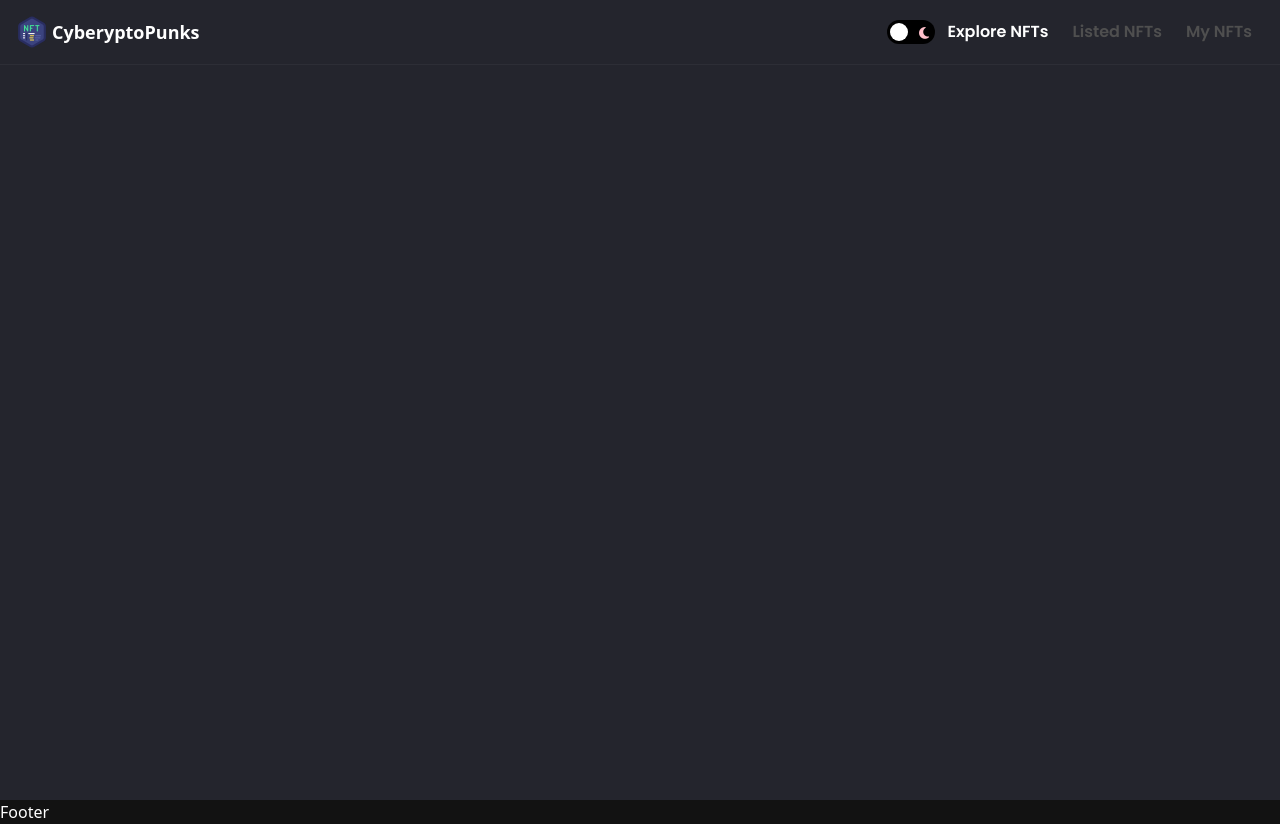
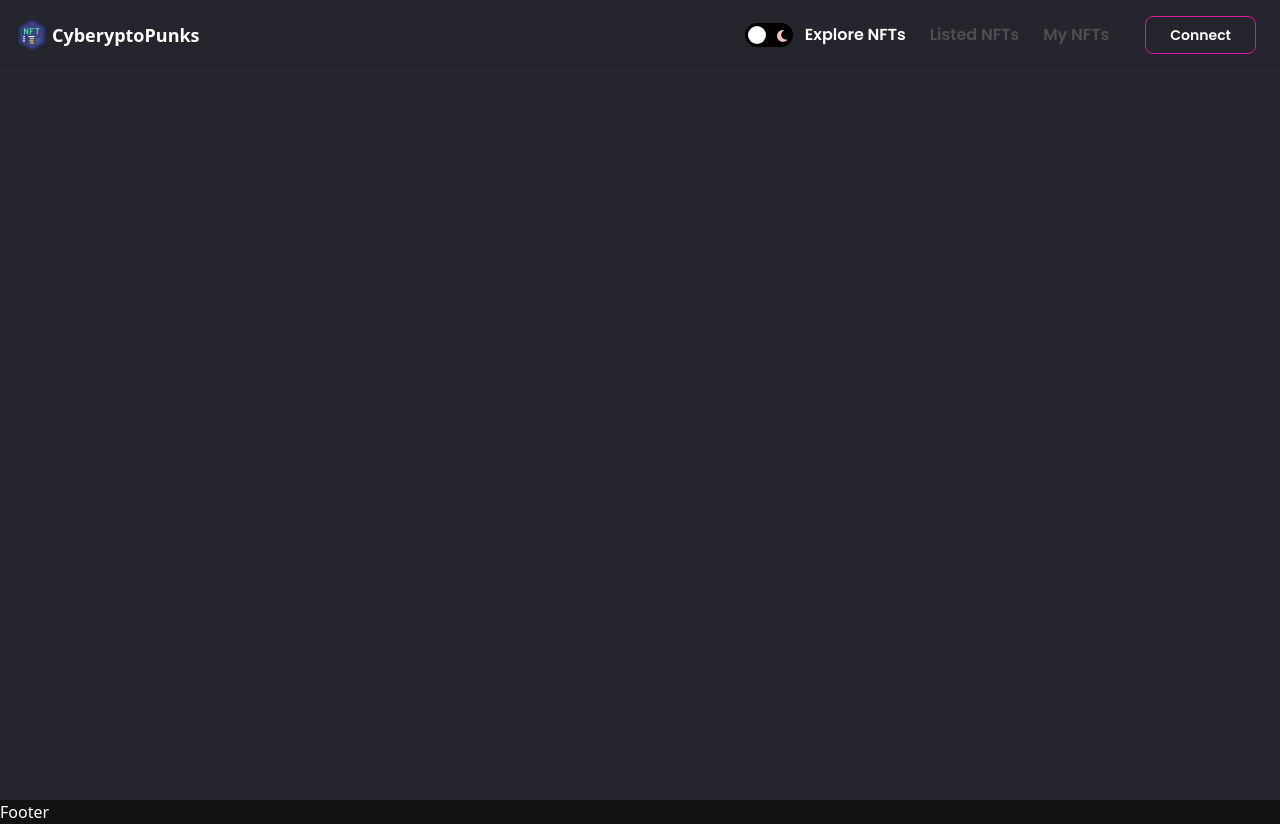
Before and after one commit to y-yildirim/marketplace, a Next.js app: page / in a window 1280 px wide. Built offline with nearby package versions, Linux system fonts and the light colour scheme.

Commit message:
add connect/create button to navbar

```diff
--- /dev/null
+++ b/components/Button.jsx
@@ -0,0 +1,16 @@
+const primaryBtn = 'nft-gradient text-sm minlg:text-lg py-2 px-6 minlg:py-4 minlg:px-8 font-poppins font-semibold text-white';
+const outlineBtn = 'border border-nft-red-violet bg-transparent font-poppins font-semibold text-sm minlg:text-lg py-2 px-6 minlg:py-4 minlg:px-8';
+
+const Button = ({ btnName, classStyles, btnType, handleClick }) => (
+  <button
+    type="button"
+    className={
+        btnType === 'primary' ? `${primaryBtn} ${classStyles}` : `${outlineBtn} ${classStyles}`
+    }
+    onClick={handleClick}
+  >
+    {btnName}
+  </button>
+);
+
+export default Button;
--- a/components/Navbar.jsx
+++ b/components/Navbar.jsx
@@ -5,10 +5,10 @@
 import Link from 'next/link';
 
 import images from '../assets';
+import Button from './Button';
 
 const MenuItems = ({ isMobile, active, setActive, setIsOpen }) => {
   const menuItems = ['Explore NFTs', 'Listed NFTs', 'My NFTs'];
-
   const generateLink = (i) => {
     switch (i) {
       case 0: return '/';
@@ -17,7 +17,6 @@
       default: return '/';
     }
   };
-
   return (
     <ul className={`list-none flexCenter flex-row ${isMobile && 'flex-col h-full'}`}>
       {menuItems.map((item, i) => (
@@ -38,6 +37,31 @@
         </li>
       ))}
     </ul>
+  );
+};
+
+const ButtonGroup = ({ setActive, router }) => {
+  const hasConnected = false;
+
+  return hasConnected ? (
+    <div className="flexCenter">
+      <Button
+        btnName="Create"
+        btnType="primary"
+        classStyles="mx-2 rounded-xl"
+        handleClick={() => {
+          setActive('');
+          router.push('/create-nft');
+        }}
+      />
+    </div>
+  ) : (
+    <Button
+      btnName="Connect"
+      btnType="outline"
+      classStyles="mx-2 rounded-lg"
+      handleClick={() => { }}
+    />
   );
 };
 
@@ -124,6 +148,9 @@
           <ul className="list-none flexCenter flex-row">
             <MenuItems active={active} setActive={setActive} />
           </ul>
+          <div className="ml-4">
+            <ButtonGroup setActive={setActive} router={router} />
+          </div>
         </div>
       </div>
 
@@ -157,6 +184,9 @@
             <div className="flex-1 p-4">
               <MenuItems active={active} setActive={setActive} isMobile setIsOpen={setIsOpen} />
             </div>
+            <div className="p-4 border-t dark:border-nft-black-1 border-nft-gray-1">
+              <ButtonGroup setActive={setActive} router={router} />
+            </div>
           </div>
         )}
       </div>
--- /dev/null
+++ b/components/index.js
@@ -0,0 +1,5 @@
+import Navbar from './Navbar';
+import Footer from './Footer';
+import Button from './Button';
+
+export { Navbar, Footer, Button };
```
